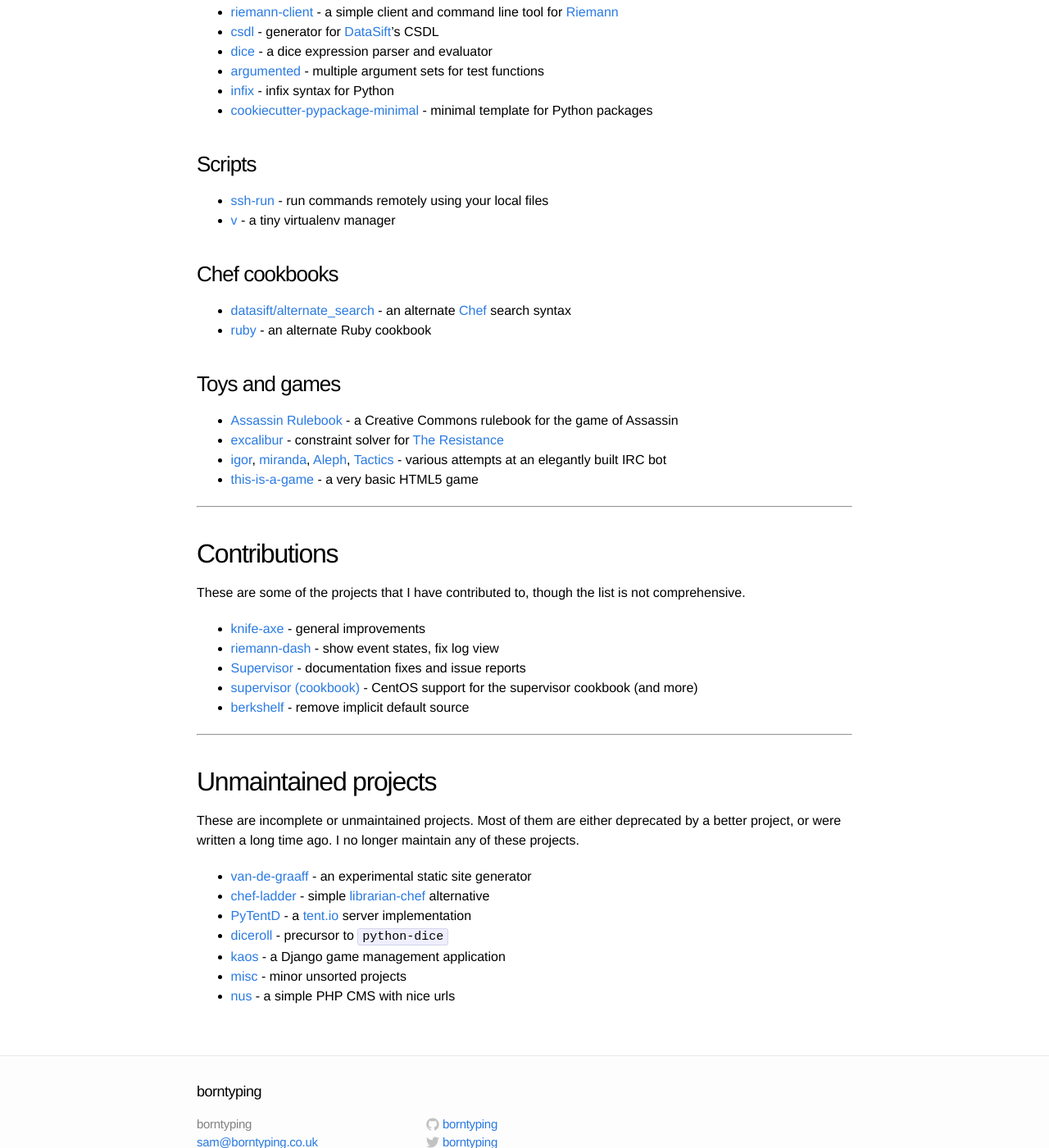
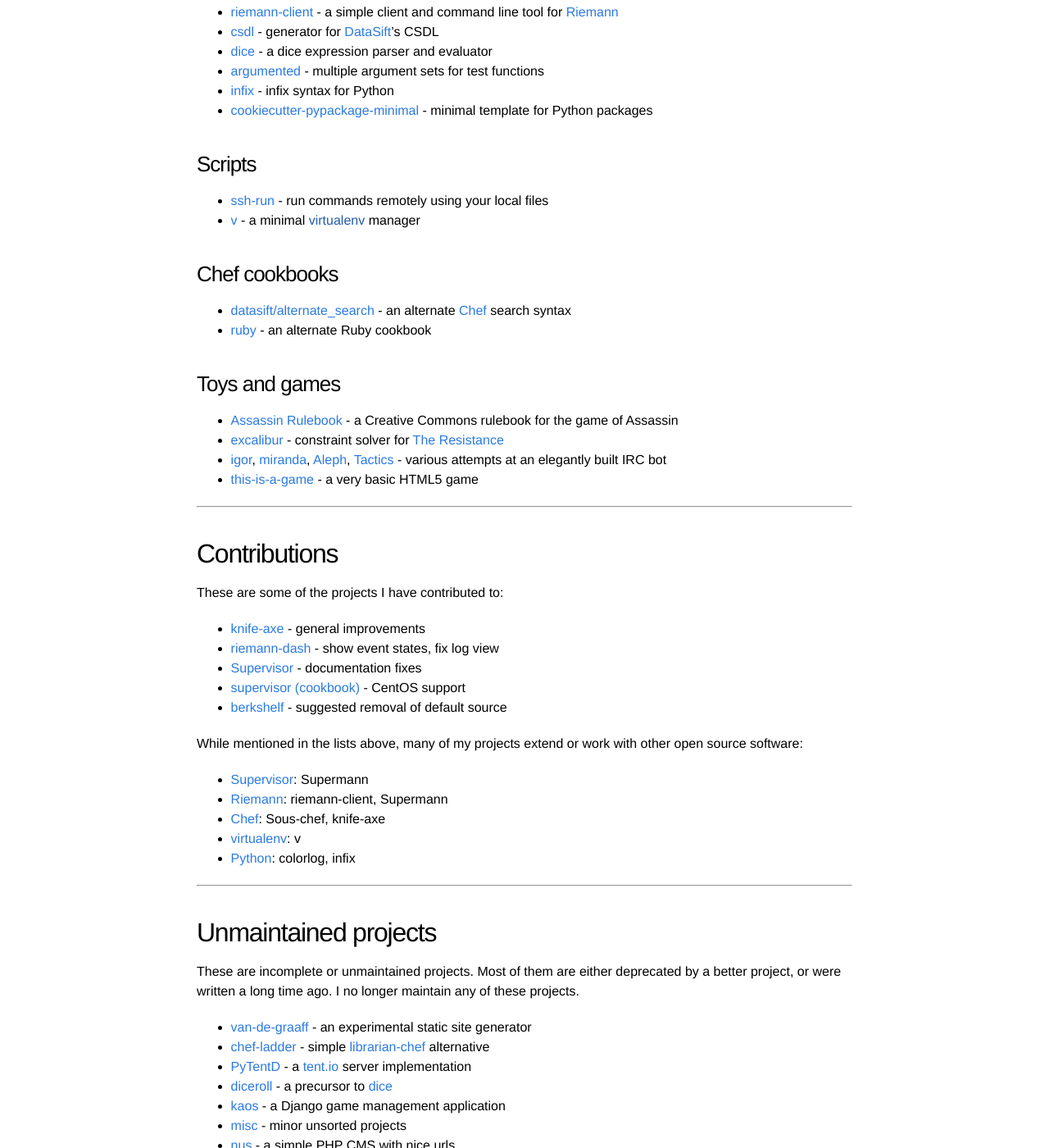
Before and after one commit to borntyping/borntyping.github.io, a Jekyll site: the page built from open-source.md, in a window 1280 px wide and 1400 px high, scrolled down 535 px. Shown: the whole window at 82% size. Built offline with Jekyll 4.4.1, drawn with Linux system fonts in a browser that asks for light colours.

Commit message:
About page, improved open source page

```diff
--- a/open-source.md
+++ b/open-source.md
@@ -26,7 +26,7 @@
 ### Scripts
 
 * [ssh-run](https://github.com/borntyping/ssh-run) - run commands remotely using your local files
-* [v](https://github.com/borntyping/v) - a tiny virtualenv manager
+* [v](https://github.com/borntyping/v) - a minimal [virtualenv]() manager
 
 ### Chef cookbooks
 
@@ -44,13 +44,21 @@
 
 ## Contributions
 
-These are some of the projects that I have contributed to, though the list is not comprehensive.
+These are some of the projects I have contributed to:
 
 * [knife-axe](https://github.com/faja/knife-axe) - general improvements
 * [riemann-dash](https://github.com/aphyr/riemann-dash) - show event states, fix log view
-* [Supervisor](https://github.com/Supervisor/supervisor/) - documentation fixes and issue reports
-* [supervisor (cookbook)](https://github.com/poise/supervisor) - CentOS support for the supervisor cookbook (and more)
-* [berkshelf](https://github.com/berkshelf/berkshelf/pull/983) - remove implicit default source
+* [Supervisor](https://github.com/Supervisor/supervisor/) - documentation fixes
+* [supervisor (cookbook)](https://github.com/poise/supervisor) - CentOS support
+* [berkshelf](https://github.com/berkshelf/berkshelf) - suggested removal of default source
+
+While mentioned in the lists above, many of my projects extend or work with other open source software:
+
+* [Supervisor](http://supervisord.org/): Supermann
+* [Riemann](http://riemann.io/): riemann-client, Supermann
+* [Chef](http://www.getchef.com/): Sous-chef, knife-axe
+* [virtualenv](http://virtualenv.readthedocs.org/en/latest/): v
+* [Python](https://www.python.org/): colorlog, infix
 
 ***
 
```
Also changed, not shown: other parts of open-source.md (+1 -1 lines), _posts/2012-11-25-argumented-testing.md (+1 -1 lines), about.md (added, +11 -0 lines).
